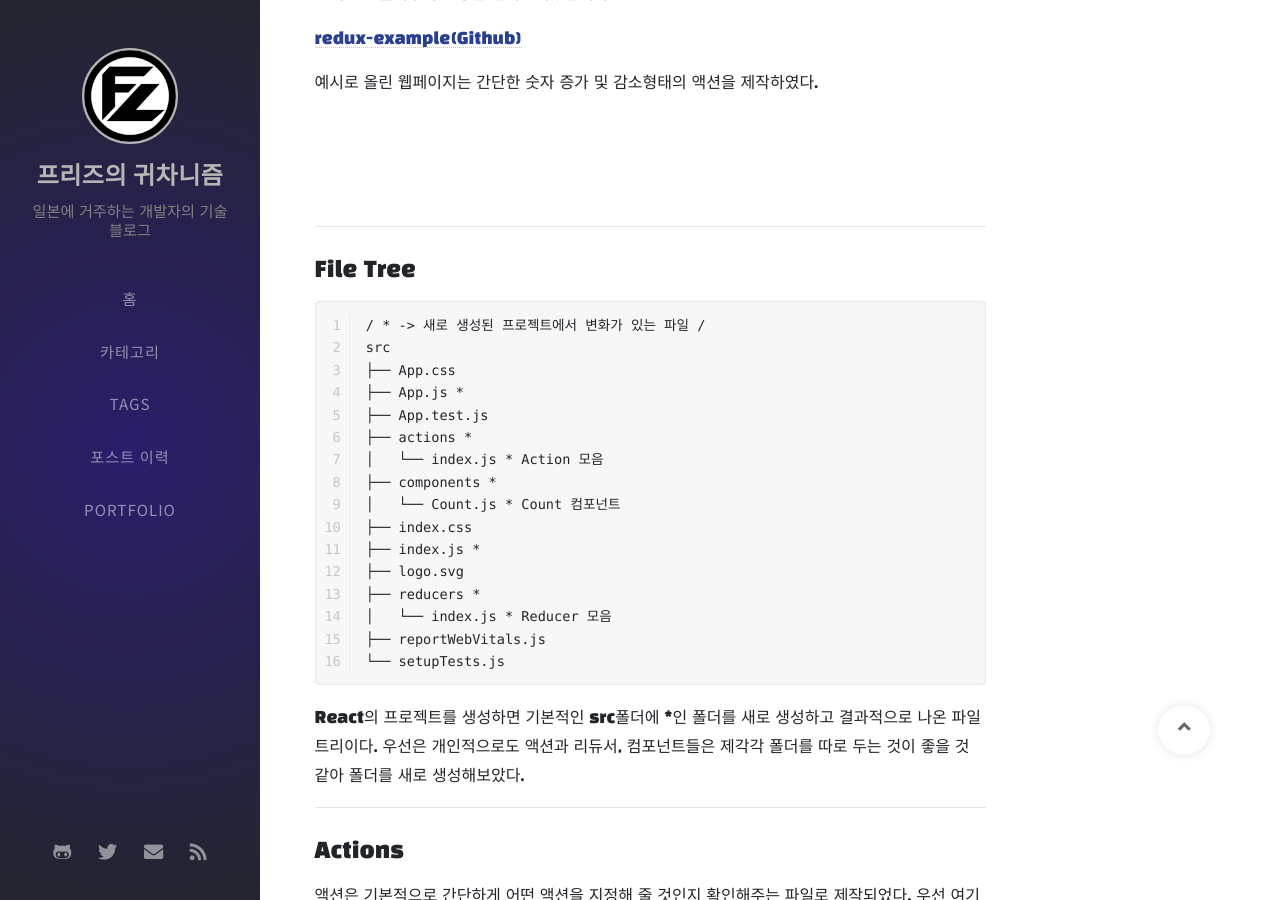
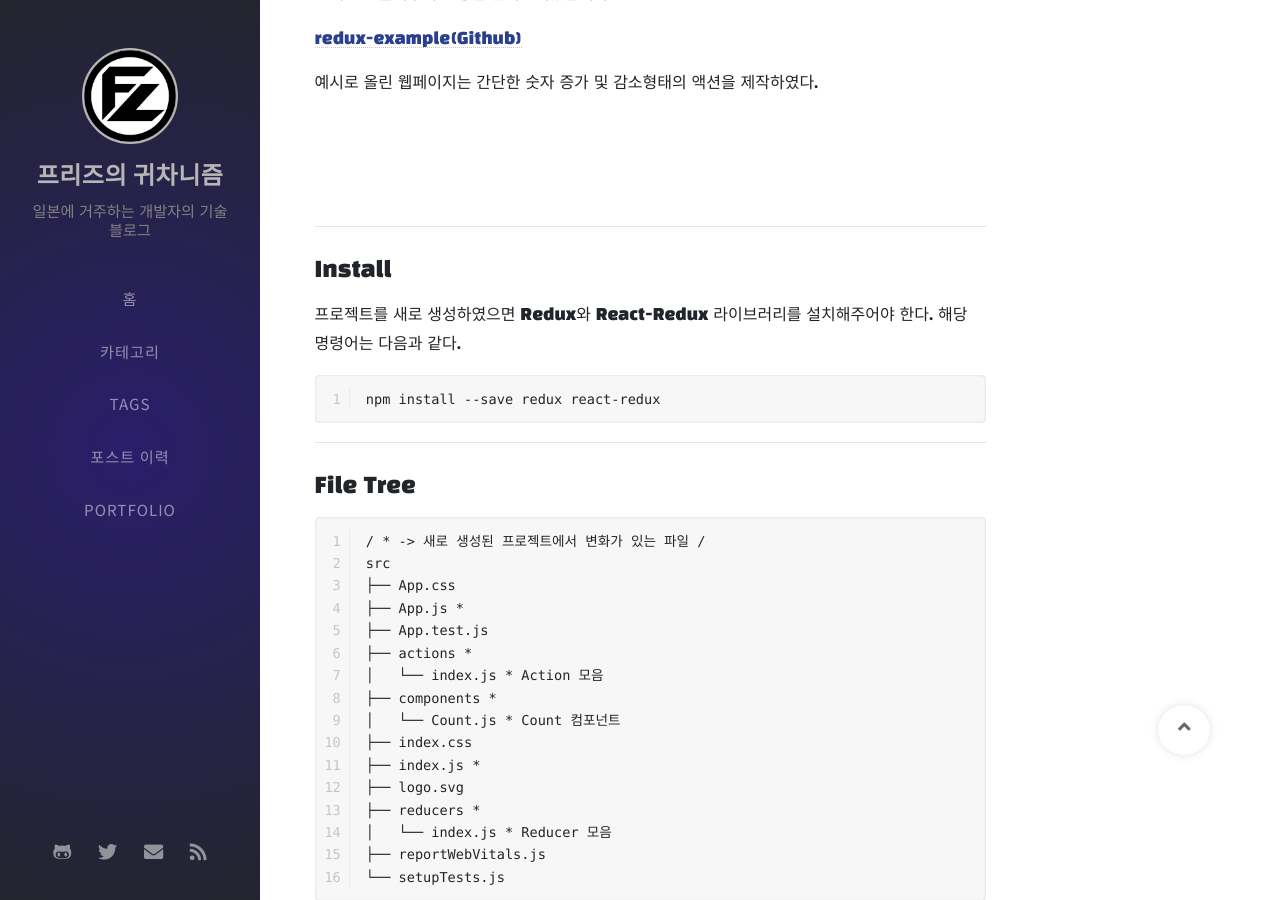
Before and after one commit to FREEZ2385/freez2385.github.io, a Jekyll site: the page built from _posts/2020-10-26-React-Redux2.md, in a window 1280 px wide and 900 px high, scrolled down 442 px. Built offline with Jekyll 4.4.1, drawn with Linux system fonts in a browser that asks for light colours; nearby versions of some CDN libraries; some web fonts are replaced; comment, search, counter and statistics services are not loaded.

Commit message:
[Update] add how to install redux

````diff
--- a/_posts/2020-10-26-React-Redux2.md
+++ b/_posts/2020-10-26-React-Redux2.md
@@ -29,6 +29,18 @@ seo:
 예시로 올린 웹페이지는 간단한 숫자 증가 및 감소형태의 액션을 제작하였다.
 
 ![react_redux0](../../assets/img/2020_10_26_react_redux/react_redux0.gif)
+
+-----
+
+## Install
+
+프로젝트를 새로 생성하였으면 Redux와 React-Redux 라이브러리를 설치해주어야 한다. 해당 명령어는 다음과 같다.
+
+```
+npm install --save redux react-redux
+```
+
+
 
 -----
 
````
